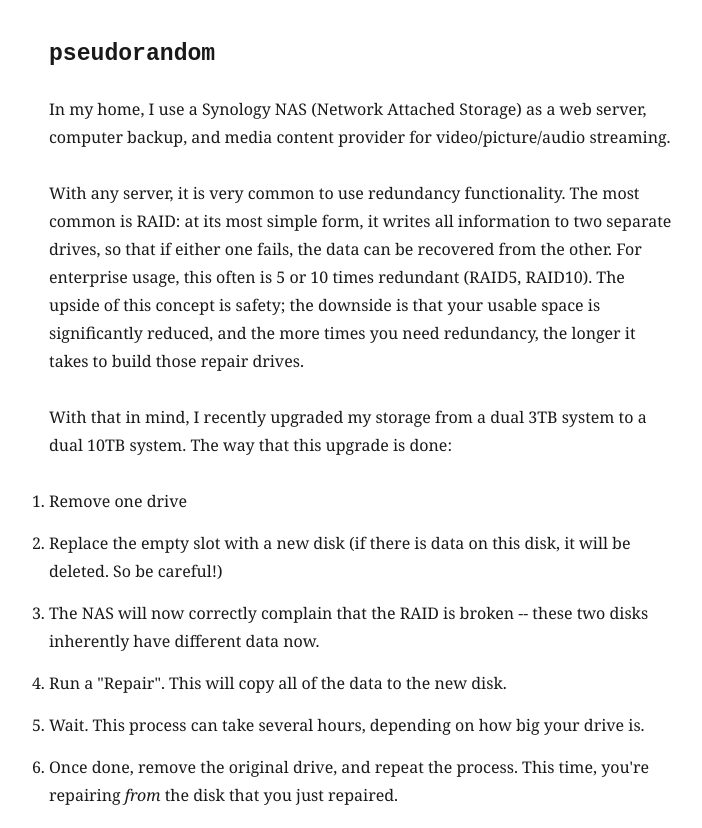
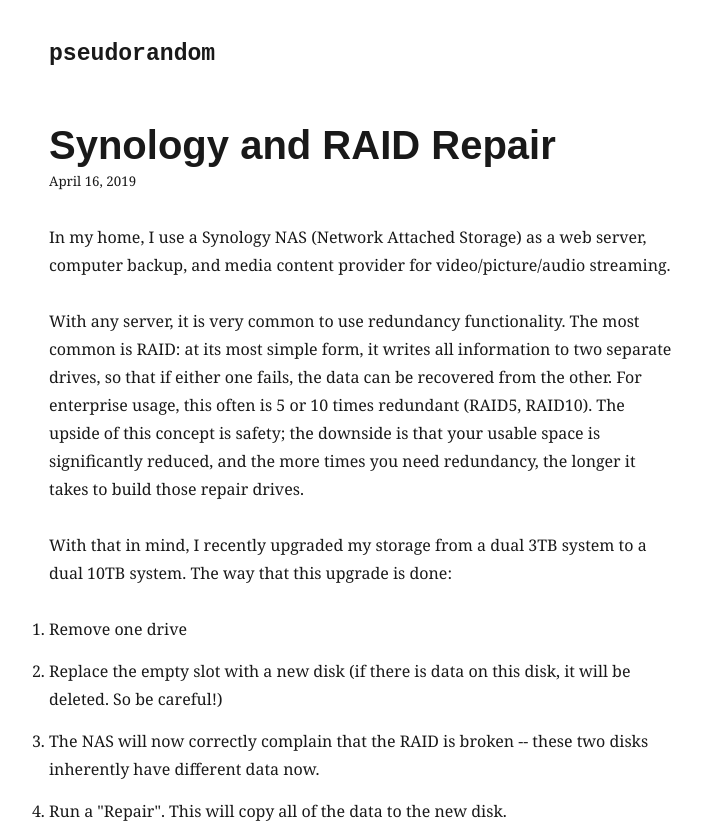
Before and after one commit to AaronBuxbaum/blog, a Gatsby site: page /synology-raid-repair/ in a window 1280 px wide. Shown: the top 828 px of the page, without its empty margins (276-978 px from the left). Built offline with nearby package versions, Linux system fonts and the light colour scheme; Gatsby itself is replaced by a stand-in of ours; some packages are replaced by stand-ins of ours.

Commit message:
Synology repair

```diff
--- a/content/blog/synology-raid-repair/index.md
+++ b/content/blog/synology-raid-repair/index.md
@@ -1,4 +1,7 @@
-
+---
+title: Synology and RAID Repair
+date: '2019-04-16T22:12:03.284Z'
+---
 
 In my home, I use a Synology NAS (Network Attached Storage) as a web server, computer backup, and media content provider for video/picture/audio streaming.
 
```
